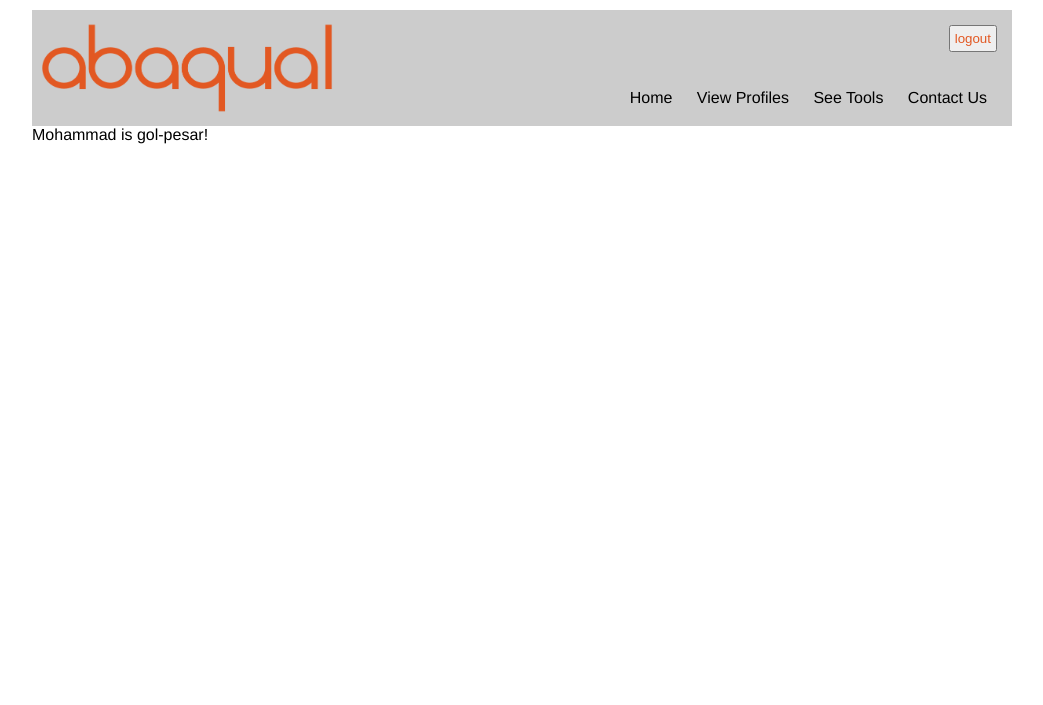
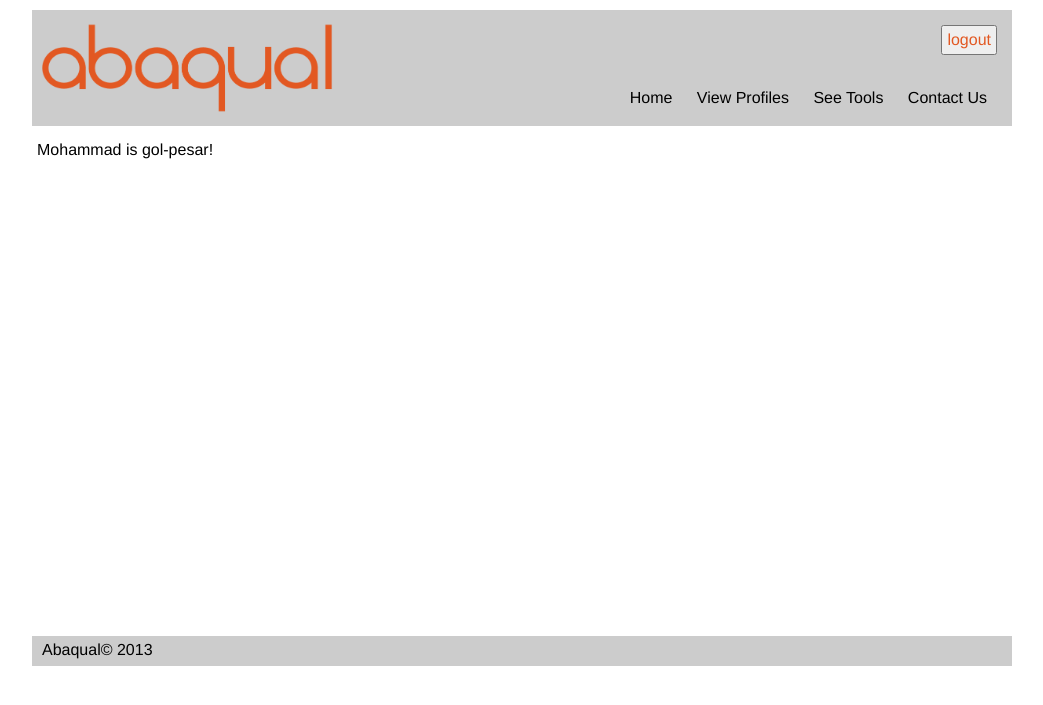
Before and after one commit to shoeybi/abq_web, a Django app: page /base/ in a window 1280 px wide. Shown: the top 705 px of the page, without its empty margins (118-1161 px from the left). Run offline with Django 3.2, Linux system fonts and the light colour scheme; the visitor is signed in with stand-in values (Sample User, id 1); parts of the project's set-up code (start-up, migrations or seed data) failed here and were passed over.

Commit message:
base is styled

```diff
--- a/awd/static/css/awd.css
+++ b/awd/static/css/awd.css
@@ -1,6 +1,25 @@
+
+body {
+    width: 980px;
+    padding: 10px;
+    margin: 0px auto;
+    word-wrap: break-word;
+}
+
+body * {
+    font: 1.0em Helvetica, Arial, Verdana, sans-serif;
+}
 
 .clear {
-       clear: both;
+    clear: both;
+}
+
+.right {
+    float: right;
+}
+
+.left {
+    float: left;
 }
 
 .flamebutton {
@@ -9,26 +28,14 @@
     padding: 4px;
 }
 
-.right {
-    float: right;
+#header, #footer {
+    width: 960px;
+    background: #ccc;
 }
 
-
-/* main body */
-body {
-    font:      1.0em Helvetica, Arial, Verdana, sans-serif;
-    width:     980px;
-    padding:   10px;
-    margin:    0px auto;
-    word-wrap: break-word;
-}
-
-/* main header */
 #header {
-    width:      960px;
-    padding:    10px;
-    background: #ccc;
-    height:     96px;
+    height: 96px;
+    padding: 10px;
 }
 
 #header #logo {
@@ -71,6 +78,27 @@ body {
     color: black;
 }
 
+#header #navbar ul li a:hover {
+    color: blue;
+}
+
+#content {
+    margin-top: 10px;
+    padding: 5px;
+    min-height: 480px;
+}
+
+#footer {
+    margin-top: 10px;
+    height: 20px;
+    padding: 5px 10px;
+}
+
+
+
+
+
+
 /* error class */
 .error {
        font-size:    0.75em;
@@ -88,16 +116,7 @@ body {
 }
 
 
-/* main footer */
-#footer {
-	position:   absolute;
-	bottom:     2px;
-	width:      1000px;
-	height:     25px;
-	padding:    10px;
-	background: #ccc;
-	text-align: left;
-}
+
 
 
 /* login */
--- a/awd/templates/base.html
+++ b/awd/templates/base.html
@@ -7,7 +7,7 @@
     <!-- style sheet -->
     <link rel="stylesheet" type="text/css" href="/static/css/awd.css" />
     <!-- shortcut icon -->
-    <link rel="shortcut icon" href="/static/images/abqLogo_300dpi.png" type="image/png">
+    <link rel="shortcut icon" href="/static/images/ab.png" type="image/png">
     <!-- use a block for later extension of the head  -->
     {% block extrahead_base %}
     {% endblock %}
@@ -38,16 +38,16 @@
       <div id="navbar">
 	<ul>
 	  <li>
-	    <a href="#"> Home <a>
+	    <a href="#"> Home </a>
 	  </li>
 	  <li>
-	    <a href="#"> View Profiles <a>
+	    <a href="#"> View Profiles </a>
 	  </li>
 	  <li>
-	    <a href="#"> See Tools <a>
+	    <a href="#"> See Tools </a>
 	  </li>
 	  <li>
-	    <a href="#"> Contact Us <a>
+	    <a href="#"> Contact Us </a>
 	  </li>
 	</ul>
       </div>
@@ -63,12 +63,13 @@
       {% endblock %}
     </div>
 
-    <!--
+    <div class="clear"> </div>
+
     <div id="footer">
       Abaqual© 2013
     </div>
-    -->
+
+
   </body>
 
-
 </html>
```
Also changed, not shown: awd/static/images/ab.png (added).
